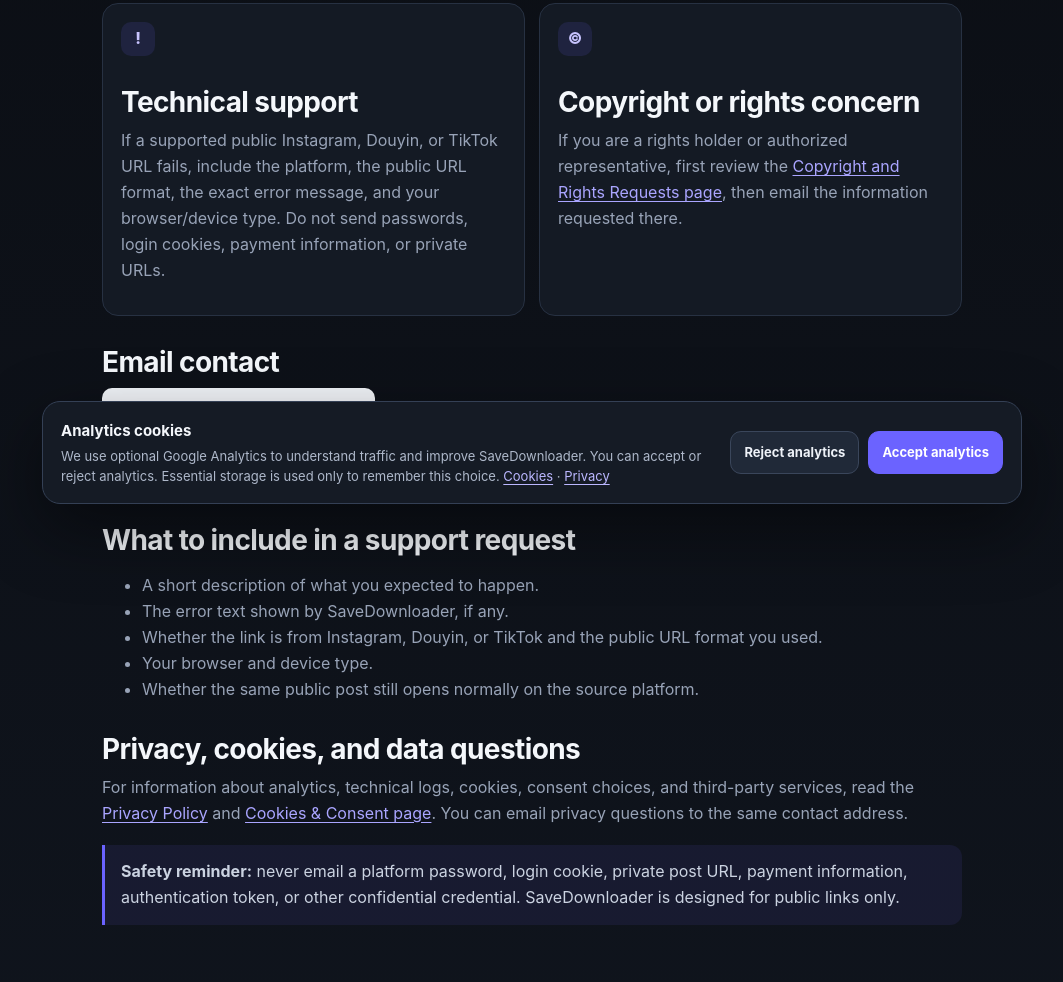
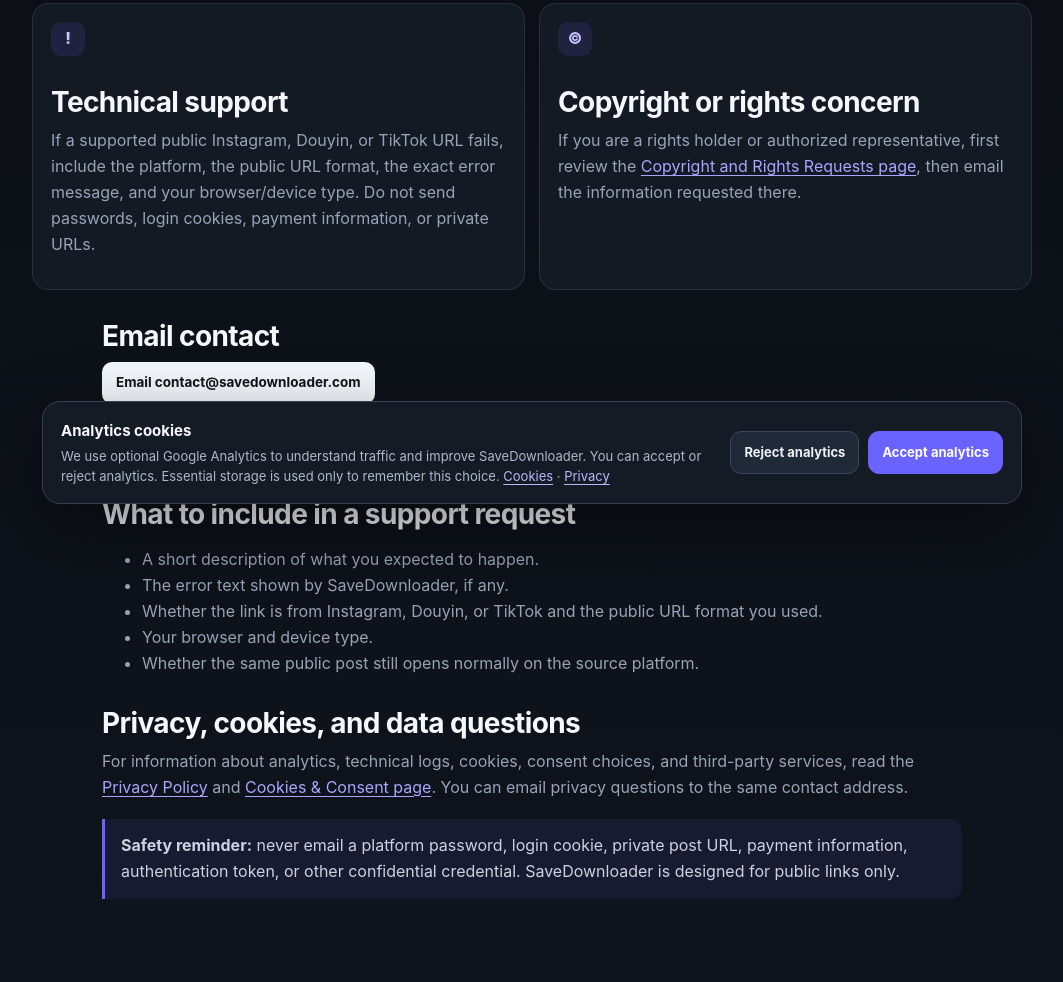
Before and after one commit to kevin4relocate/savedownloader, a website: page public/contact/index.html in a window 1280 px wide. Shown: the part 278-1260 px from the top of the page, without its empty margins (108-1171 px from the left). Drawn offline with Linux system fonts and the light colour scheme.

Commit message:
ui: balance contact cards and reading width

```diff
--- a/public/contact/index.html
+++ b/public/contact/index.html
@@ -18,12 +18,13 @@
   <meta name="twitter:card" content="summary">
   <link rel="stylesheet" href="/assets/styles.css">
   <link rel="stylesheet" href="/assets/nav.css">
+  <link rel="stylesheet" href="/assets/page-layout.css">
   <script src="/assets/analytics.js" defer></script>
 </head>
 <body>
 <a class="skip" href="#main">Skip to content</a>
 <header class="site-header"><div class="wrap nav"><a class="brand" href="/" aria-label="SaveDownloader home">Save<span>Downloader</span></a><nav class="navlinks" aria-label="Main navigation"><a href="/douyin-downloader/">Douyin Downloader</a><a href="/tiktok-downloader/">TikTok Downloader</a><a href="/instagram-downloader/">Instagram Downloader</a><a href="/guides/">Guides</a><a href="/about/">About</a><a href="/contact/" aria-current="page">Contact</a><a class="nav-cta" href="/#download">Download</a></nav></div></header>
-<main id="main" class="content wrap"><div class="contentbox">
+<main id="main" class="content wrap"><div class="contentbox contentbox-contact">
   <div class="breadcrumbs"><a href="/">Home</a> › Contact</div>
   <h1>Contact SaveDownloader</h1>
   <p class="lead">For support, privacy questions, copyright or rights concerns, and general product feedback, email <a href="mailto:contact@savedownloader.com">contact@savedownloader.com</a>.</p>
@@ -33,6 +34,7 @@
     <section class="card"><div class="icon">©</div><h2>Copyright or rights concern</h2><p>If you are a rights holder or authorized representative, first review the <a href="/copyright/">Copyright and Rights Requests page</a>, then email the information requested there.</p></section>
   </div>
 
+  <div class="reading-column">
     <h2>Email contact</h2>
     <p><a class="action" href="mailto:contact@savedownloader.com">Email contact@savedownloader.com</a></p>
     <p>SaveDownloader no longer uses a public GitHub issue tracker as its primary support channel. Email is preferred so reports that may contain URLs or other contextual information are not published publicly.</p>
@@ -50,6 +52,7 @@
     <p>For information about analytics, technical logs, cookies, consent choices, and third-party services, read the <a href="/privacy/">Privacy Policy</a> and <a href="/cookies/">Cookies &amp; Consent page</a>. You can email privacy questions to the same contact address.</p>
 
     <div class="callout"><strong>Safety reminder:</strong> never email a platform password, login cookie, private post URL, payment information, authentication token, or other confidential credential. SaveDownloader is designed for public links only.</div>
+  </div>
 </div></main>
 <footer class="site-footer"><div class="wrap footer-grid"><div class="footer-brand"><a class="brand" href="/">Save<span>Downloader</span></a><p>A browser-based utility for downloading supported public media you own or have permission to save.</p></div><div class="footer-col"><strong>Downloaders</strong><a href="/instagram-downloader/">Instagram Downloader</a><a href="/douyin-downloader/">Douyin Downloader</a><a href="/tiktok-downloader/">TikTok Downloader</a></div><div class="footer-col"><strong>Guides</strong><a href="/guides/">All Guides</a><a href="/how-to-download-instagram-videos-and-photos/">Instagram Guide</a><a href="/how-to-download-douyin-videos/">Douyin Guide</a><a href="/how-to-download-tiktok-videos/">TikTok Guide</a></div><div class="footer-col"><strong>Legal</strong><a href="/privacy/">Privacy</a><a href="/cookies/">Cookies</a><a href="/terms/">Terms</a><a href="/copyright/">Copyright</a></div></div><div class="wrap footer-bottom"><p>© 2026 SaveDownloader. All rights reserved.</p><p>Independent service. Not affiliated with Instagram, Meta, TikTok, Douyin, or ByteDance.</p></div></footer>
 </body>
```
Lines whose indentation alone changed are shown as unchanged.
